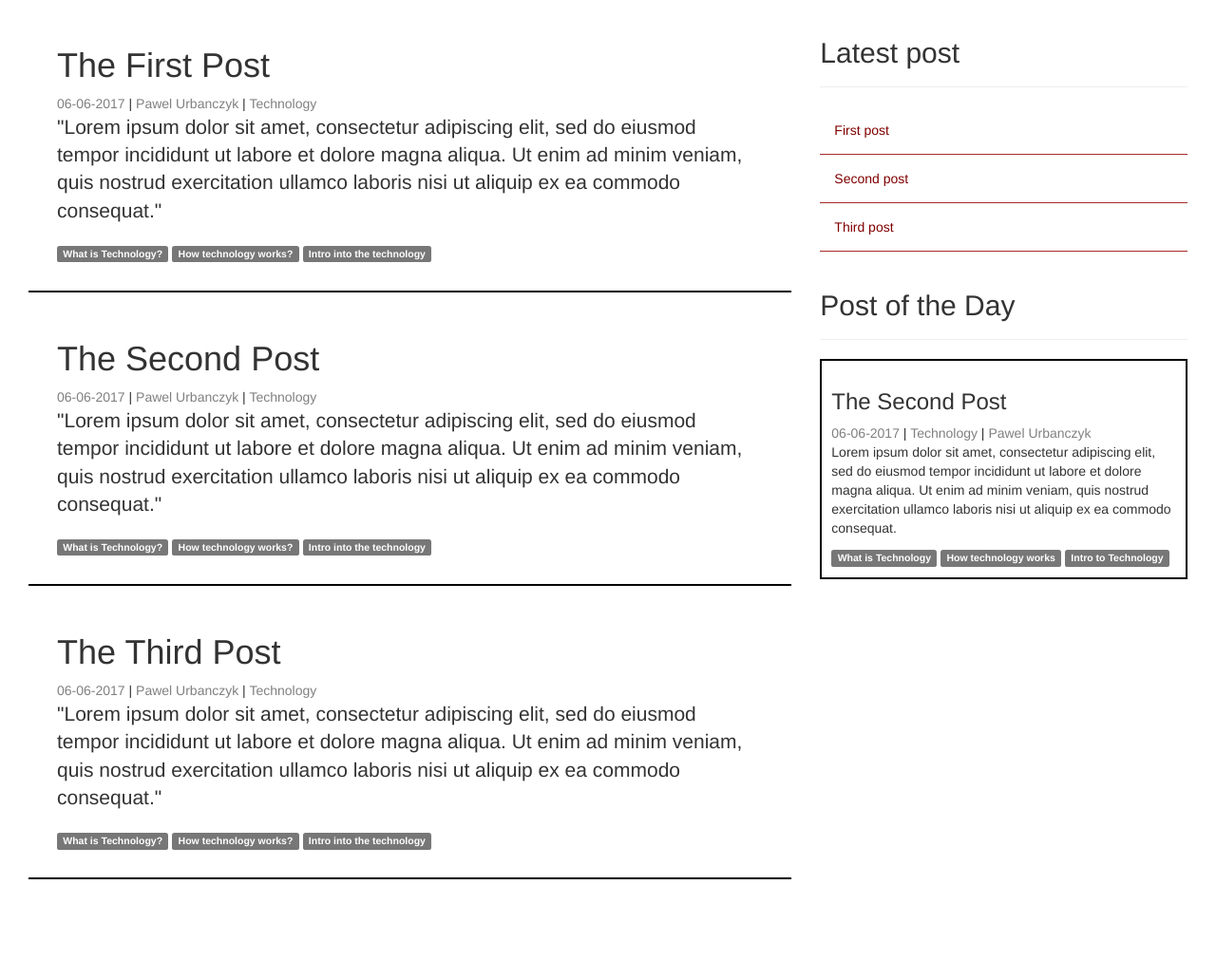
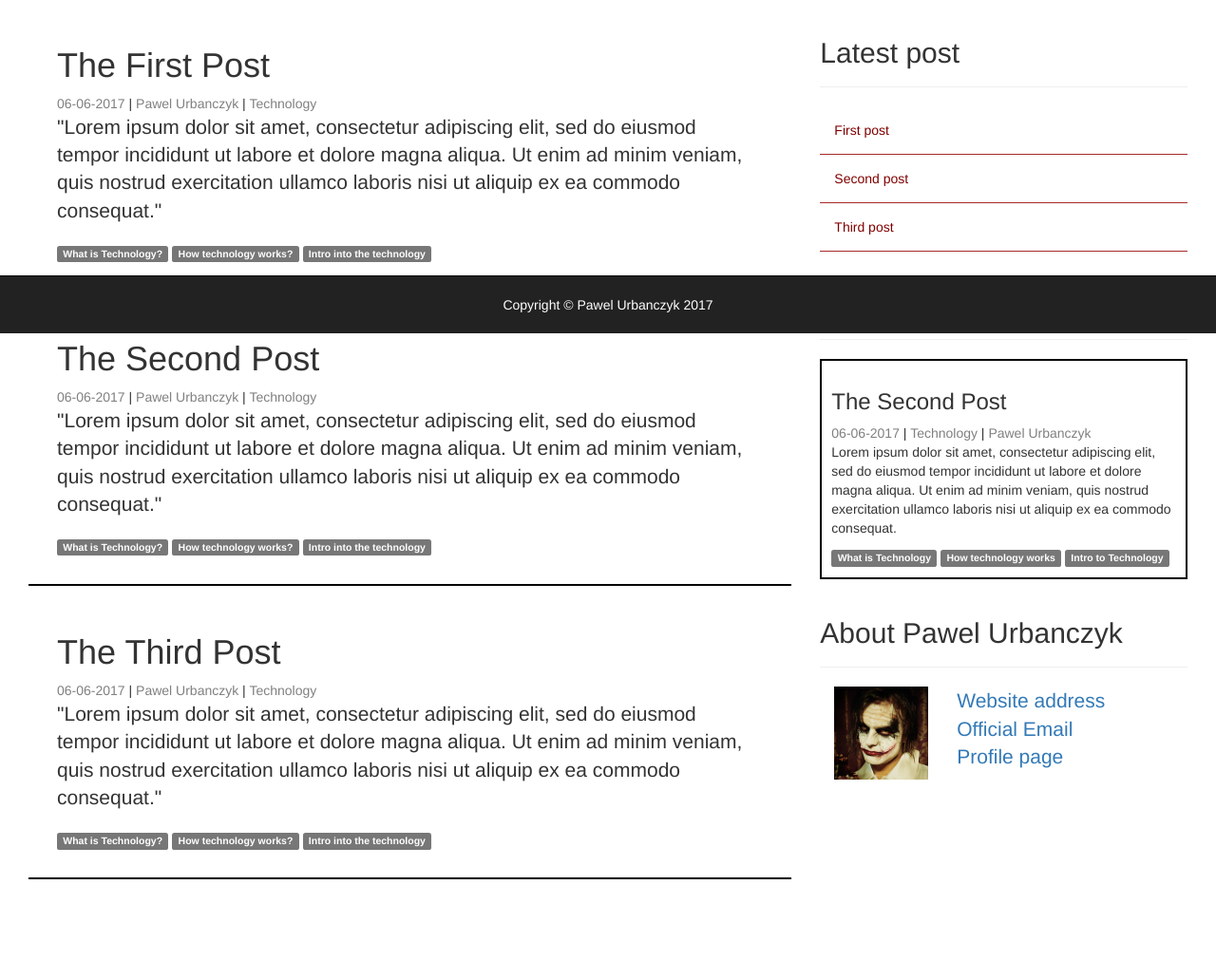
Before and after one commit to Pawel-Urbanczyk/BLOG-Youtube-2.0, a PHP site: page / in a window 1280 px wide. Shown: the part 449-1480 px from the top of the page at 95% size. Before the commit the page ends 1375 px from the top, so only its background shows below. Run offline with PHP 8.4, Linux system fonts and the light colour scheme.

Commit message:
Poprawki w prawym sidebarze, dodanie footera

```diff
--- a/css/style.css
+++ b/css/style.css
@@ -1,3 +1,7 @@
+.padding-65{
+	padding: 65px;
+}
+
 .navbar-custom{
 	postition: absolute;
 	top: 0px;
@@ -25,7 +29,7 @@ header{
 }
 
 .navbar-custom li a:hover{
-	background:brown;
+	background: brown;
 
 }
 
@@ -70,6 +74,7 @@ header{
 	display: block;
 	padding: 15px;
 	color: maroon;
+	transition: .5s background, .5s color;
 
 }
 
@@ -87,3 +92,8 @@ header{
 .day-post .label{
 	line-height: 22px;
 }
+
+.footer{
+	color: white;
+	margin: 20px;
+}
--- a/index.php
+++ b/index.php
@@ -138,10 +138,32 @@
 					<a href='#' class="label label-default">How technology works</a>
 					<a href='#' class="label label-default">Intro to Technology</a>
 				</div>
+
+				<!--About me-->
+				<div class="page-header">
+					<h2>About Pawel Urbanczyk</h2>
+				</div>
+
+				<!--picture-->
+				<div class="col-md-4">
+					<img src='images/me.png' class='img-responsive'>
+				</div>
+
+				<!--Data-->
+				<div class="col-md-8">
+					<a href='#' class="lead">Website address</a><br>
+					<a href='#' class="lead">Official Email</a><br>
+					<a href='#' class="lead">Profile page</a><br>
+				</div>
 			</div>
 			<!--Sidebar right end-->
 		</div>
 		<!--post area end-->
 
+		<!--footer-->
+		<div class="padding-65"></div>
+		<div class="navbar navbar-inverse navbar-fixed-bottom">
+			<p class="text-center footer">Copyright &copy; Pawel Urbanczyk 2017</p>
+		</div>
 	</body>
 </html>
```
Also changed, not shown: images/me.png (added).
